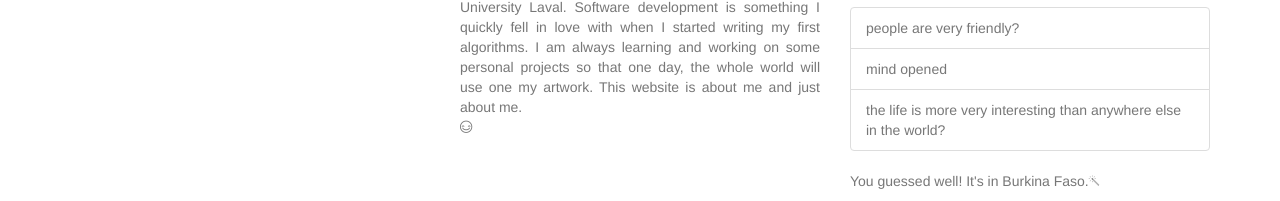
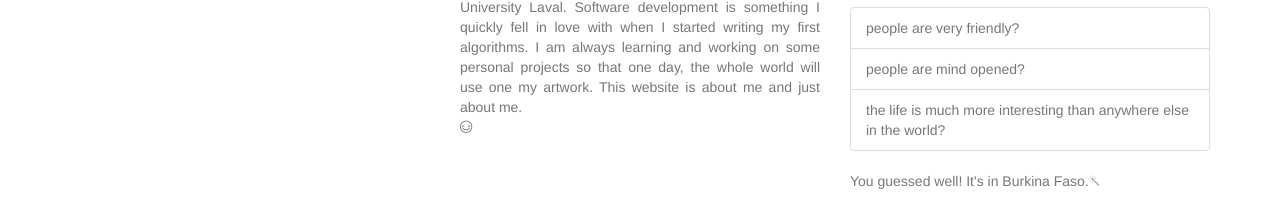
Before and after one commit to rokal/rokal.github.io, a plain HTML site: page index.html in a window 1280 px wide. Shown: the part 200-401 px from the top of the page. Drawn offline with nearby package versions, Linux system fonts and the light colour scheme.

Commit message:
Where i'm from ready

```diff
--- a/index.html
+++ b/index.html
@@ -58,8 +58,8 @@
               country where :</p>
               <ul class="list-group">
                 <li class="list-group-item">people are very friendly?</li>
-                <li class="list-group-item">mind opened</li>
-                <li class="list-group-item">the life is more very interesting than anywhere else in the world?</li>
+                <li class="list-group-item">people are mind opened?</li>
+                <li class="list-group-item">the life is much more interesting than anywhere else in the world?</li>
               </ul>
               <p>You guessed well! It's in Burkina Faso.<i class="ion-ios-color-wand-outline display-4"  data-toggle="tooltip" data-placement="top" title="Of course, you must leave it before you'll know"></i></p>
             </div>
```
